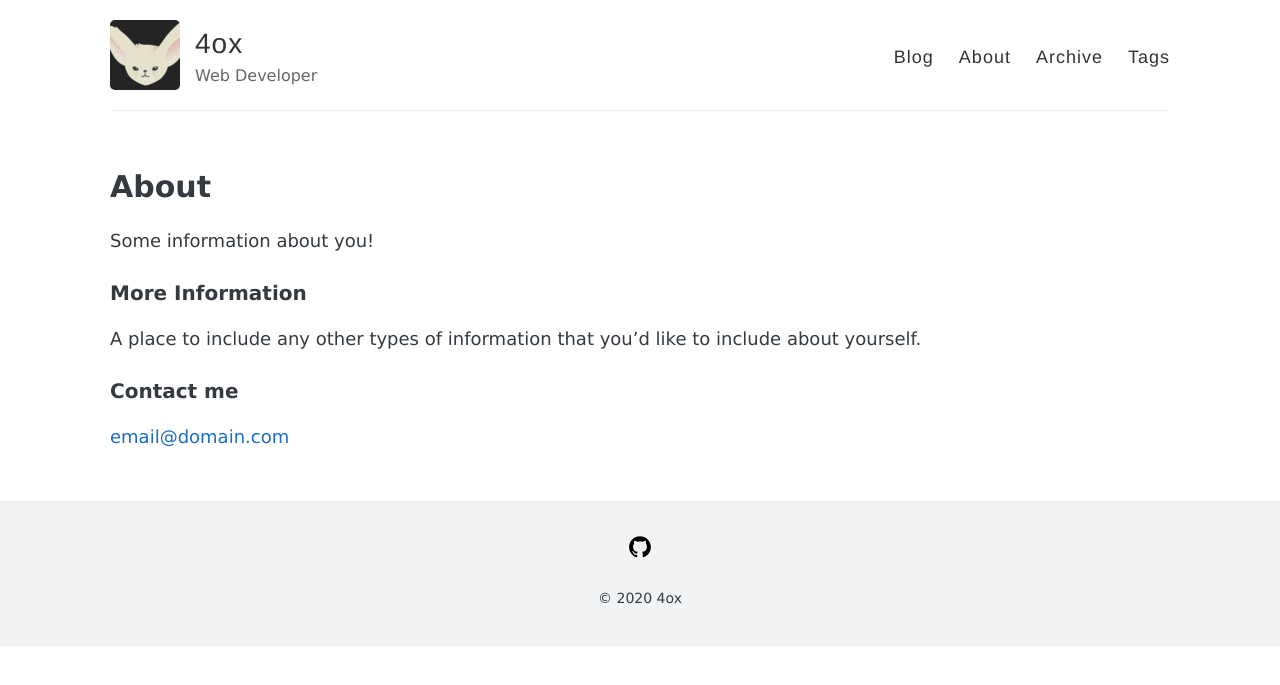
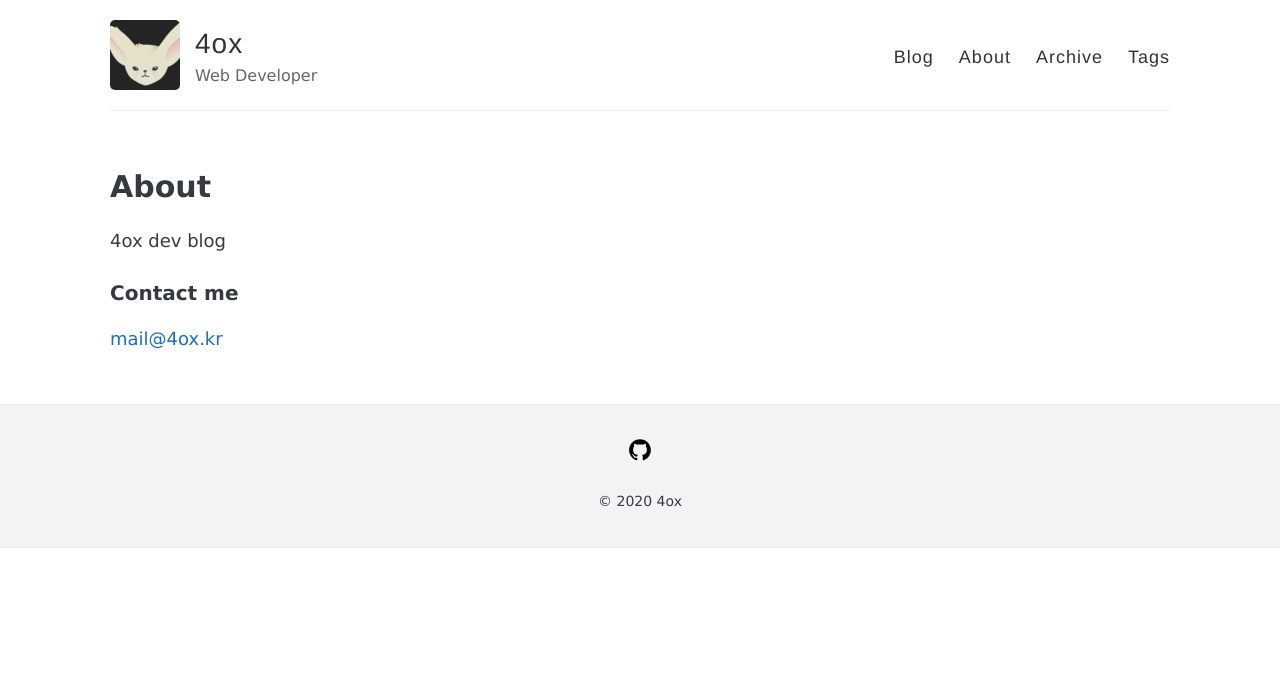
Before and after one commit to 4ox/4ox.github.io, a Jekyll site: the page built from about.md, in a window 1280 px wide. Shown: the top 685 px of the page. Built offline with Jekyll 4.4.1, drawn with Linux system fonts in a browser that asks for light colours.

Commit message:
modify about

```diff
--- a/about.md
+++ b/about.md
@@ -4,12 +4,8 @@ title: About
 permalink: /about/
 ---
 
-Some information about you!
-
-### More Information
-
-A place to include any other types of information that you'd like to include about yourself.
+4ox dev blog
 
 ### Contact me
 
-[email@domain.com](mailto:email@domain.com)
+[mail@4ox.kr](mailto:mail@4ox.kr)
```
Also changed, not shown: _posts/2020/2020-03-29-style-test.md (+2 -2 lines).
